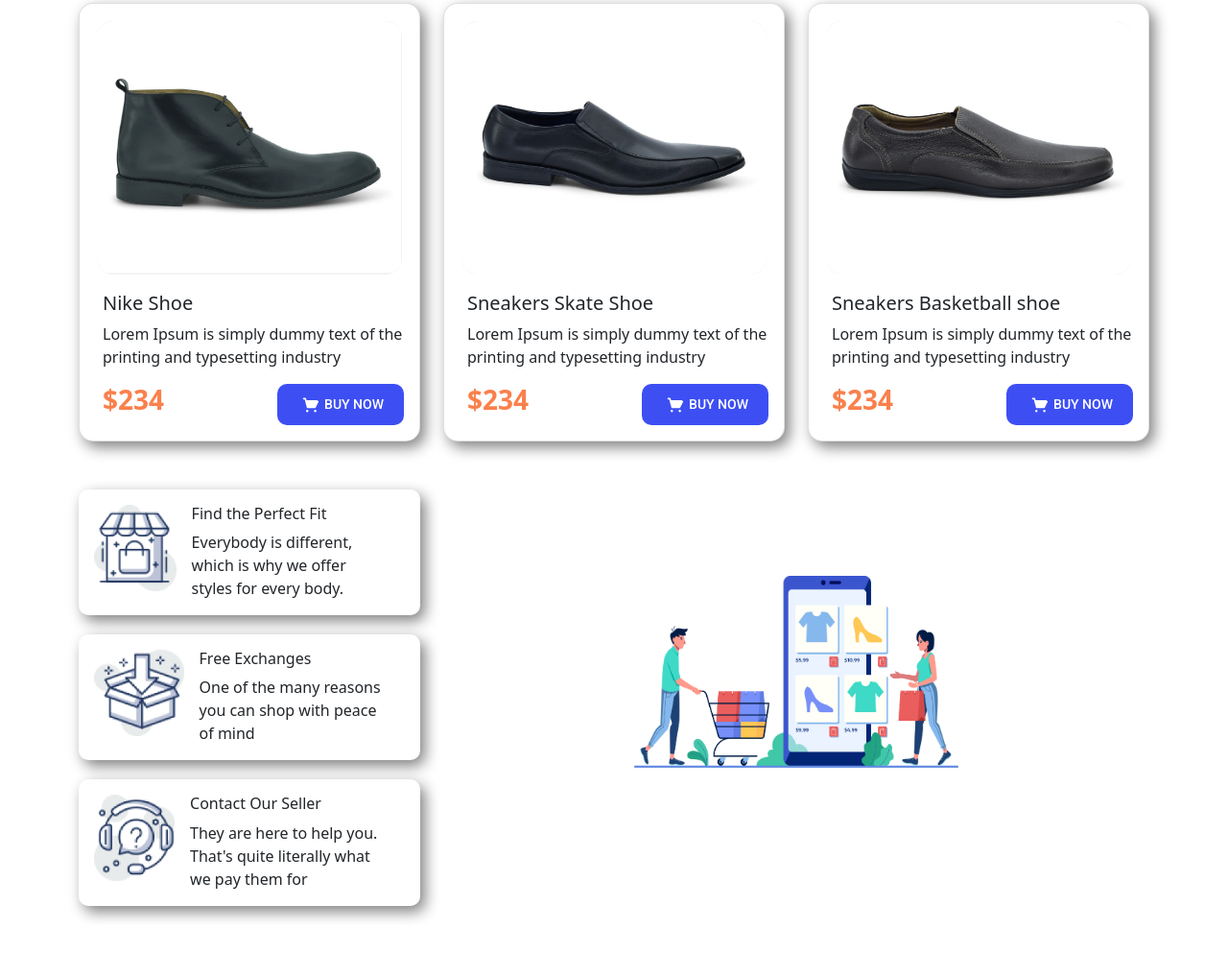
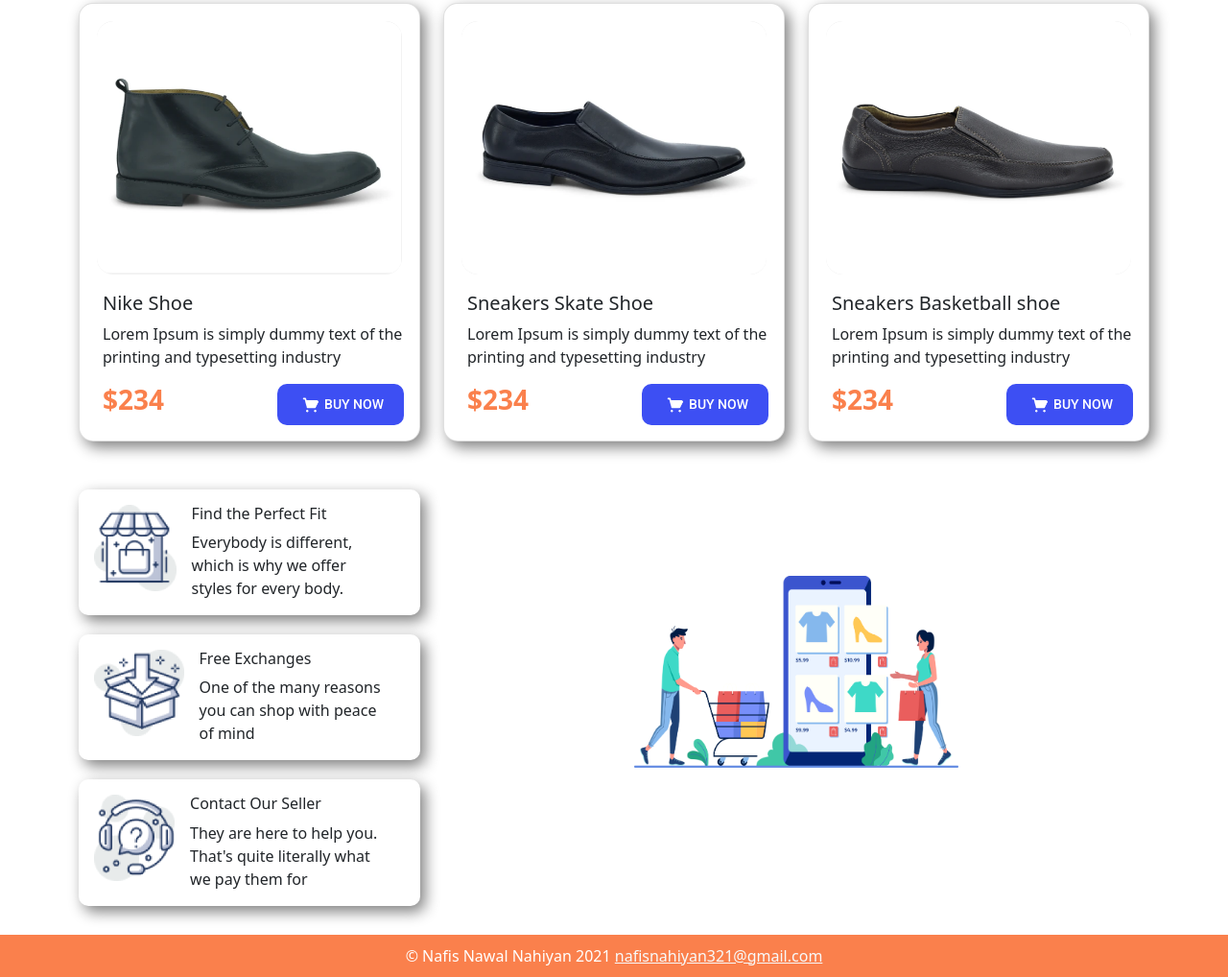
Before and after one commit to Nahi3an/Nike-Webpage, a plain HTML site: page index.html in a window 1280 px wide. Shown: the part 1030-2048 px from the top of the page at 96% size. Before the commit the page ends 1994 px from the top, so only its background shows below. Drawn offline with nearby package versions, Linux system fonts and the light colour scheme.

Commit message:
footer & favicon added

```diff
--- a/index.html
+++ b/index.html
@@ -14,13 +14,13 @@
     <link
         href="https://fonts.googleapis.com/css2?family=Bebas+Neue&family=Montserrat:wght@700&family=Roboto:wght@500&display=swap"
         rel="stylesheet">
+    <link rel="shortcut icon" href="./Icons/sneakers.svg" type="image/x-icon">
     <link rel="stylesheet" href="./style.css">
 
     <title>Nike Shoe</title>
 </head>
 
 <body>
-
     <main>
         <section class="nav-banner ">
             <div class="container">
@@ -247,7 +247,7 @@
                         <div class="info-body">
                             <div class="d-flex px-3 pt-3 ">
                                 <img src="./Icons/image 13.png" height="90px">
-                                <div class=" mx-3">
+                                <div class="mx-3">
                                     <h6>Free Exchanges</h6>
                                     <p>One of the many reasons you can shop
                                         with peace of mind</p>
@@ -275,10 +275,14 @@
 
                 </div>
             </div>
+        </section>
+    </main>
+    <footer class="text-center">
+        <span> © Nafis Nawal Nahiyan 2021
+            <a href="mailto:nafisnahiyan321@gmail.com" target="_blank" class="link-light">nafisnahiyan321@gmail.com</a>
+        </span>
 
-        </section>
-
-    </main>
+    </footer>
 
 
     <script src="https://cdn.jsdelivr.net/npm/bootstrap@5.0.2/dist/js/bootstrap.bundle.min.js"
--- a/style.css
+++ b/style.css
@@ -66,6 +66,14 @@
 .creative {
   padding-top: 90px;
 }
+
+footer {
+  margin-top: 10px;
+  background-color: #fa804c;
+  color: white;
+  padding: 10px 0px 10px 0px;
+}
+
 @media (max-width: 576px) {
   .title {
     margin-top: 30px;
@@ -80,5 +88,6 @@
   }
   .info {
     margin-top: 300px;
+    text-align: center;
   }
 }
```
